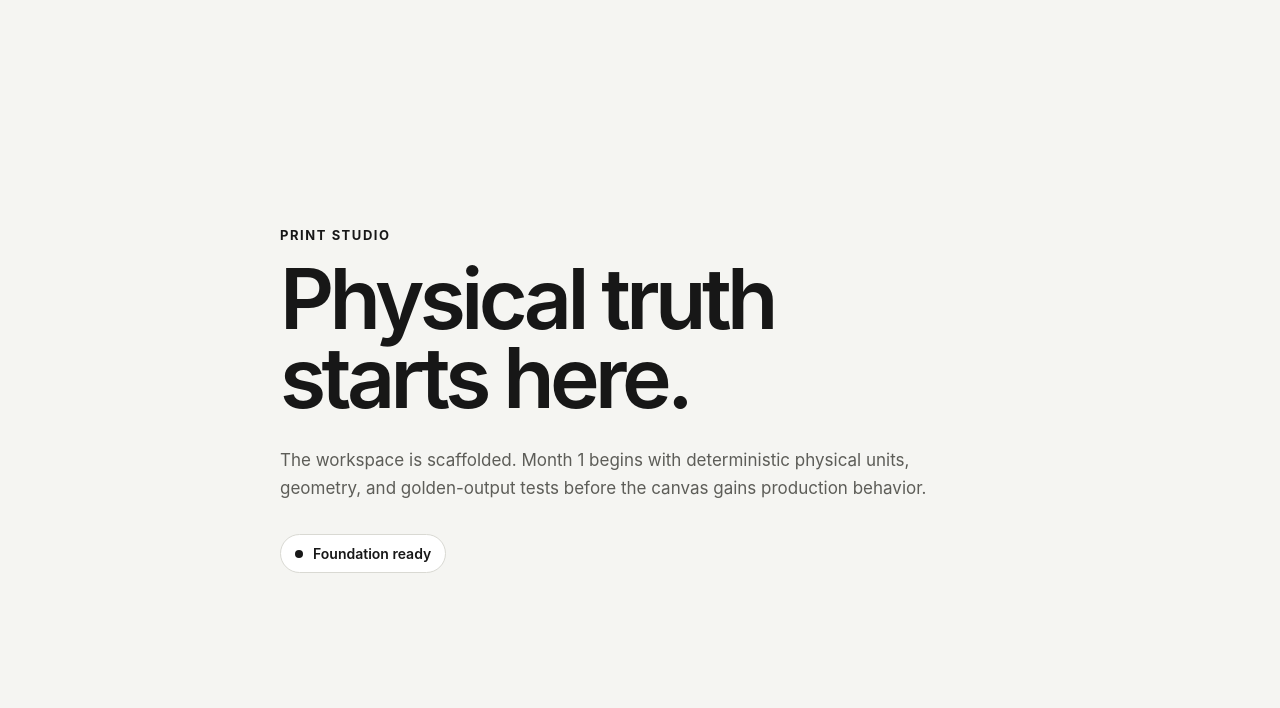
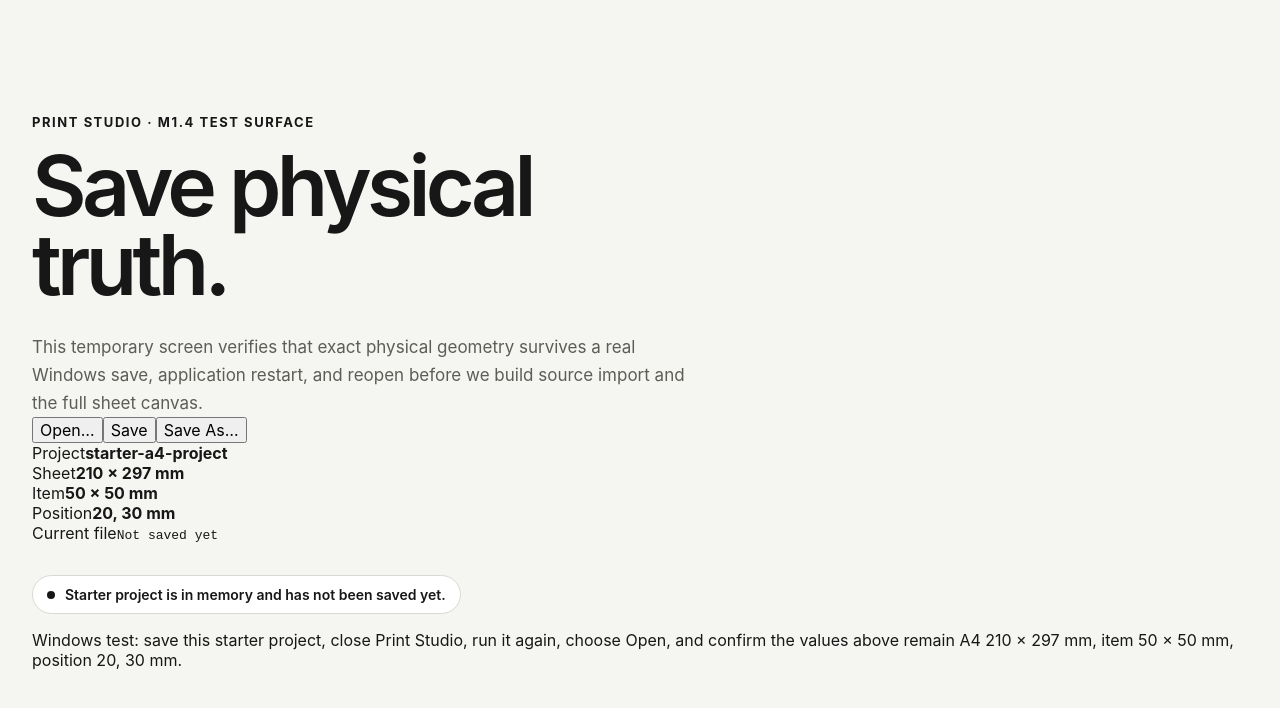
Before and after one commit to shahgul/print-studio, a React (Vite) app in the folder apps/desktop/: page / in a window 1280 px wide. Shown: the top 708 px of the page. Built offline with nearby package versions, Linux system fonts and the light colour scheme.

Commit message:
feat: add project Save and Open test surface

```diff
--- a/apps/desktop/src/App.tsx
+++ b/apps/desktop/src/App.tsx
@@ -1,17 +1,168 @@
+import { open, save } from '@tauri-apps/plugin-dialog';
+import { ProjectPersistence } from '@print-studio/project-file';
+import { useMemo, useState } from 'react';
+
+import { createTauriProjectTextStore, ensureProjectExtension } from './project-io';
+import { createStarterProject } from './starter-project';
+
+const PROJECT_FILTER = [
+  {
+    name: 'Print Studio Project',
+    extensions: ['printstudio'],
+  },
+];
+
 export function App() {
+  const persistence = useMemo(
+    () => new ProjectPersistence(createTauriProjectTextStore()),
+    [],
+  );
+  const [project, setProject] = useState(createStarterProject);
+  const [projectPath, setProjectPath] = useState<string | null>(null);
+  const [status, setStatus] = useState('Starter project is in memory and has not been saved yet.');
+  const [isBusy, setIsBusy] = useState(false);
+
+  const sheet = project.sheets[0];
+  const item = project.items[0];
+  const placement = sheet?.front.placements[0];
+
+  async function saveTo(path: string) {
+    const normalizedPath = ensureProjectExtension(path);
+    await persistence.save(normalizedPath, project);
+    setProjectPath(normalizedPath);
+    setStatus(`Saved exact project geometry to ${normalizedPath}`);
+  }
+
+  async function handleSaveAs() {
+    setIsBusy(true);
+    try {
+      const selected = await save({
+        title: 'Save Print Studio Project',
+        defaultPath: projectPath ?? `${project.id}.printstudio`,
+        filters: PROJECT_FILTER,
+      });
+
+      if (selected) {
+        await saveTo(selected);
+      }
+    } catch (error) {
+      setStatus(`Save failed: ${String(error)}`);
+    } finally {
+      setIsBusy(false);
+    }
+  }
+
+  async function handleSave() {
+    if (!projectPath) {
+      await handleSaveAs();
+      return;
+    }
+
+    setIsBusy(true);
+    try {
+      await saveTo(projectPath);
+    } catch (error) {
+      setStatus(`Save failed: ${String(error)}`);
+    } finally {
+      setIsBusy(false);
+    }
+  }
+
+  async function handleOpen() {
+    setIsBusy(true);
+    try {
+      const selected = await open({
+        title: 'Open Print Studio Project',
+        multiple: false,
+        directory: false,
+        filters: PROJECT_FILTER,
+      });
+
+      if (typeof selected === 'string') {
+        const restored = await persistence.load(selected);
+        setProject(restored);
+        setProjectPath(selected);
+        setStatus(`Opened ${selected}. Geometry reconstructed from integer micrometres.`);
+      }
+    } catch (error) {
+      setStatus(`Open failed: ${String(error)}`);
+    } finally {
+      setIsBusy(false);
+    }
+  }
+
   return (
     <main className="shell">
-      <section className="hero" aria-labelledby="app-title">
-        <p className="eyebrow">Print Studio</p>
-        <h1 id="app-title">Physical truth starts here.</h1>
-        <p className="lede">
-          The workspace is scaffolded. Month 1 begins with deterministic physical units, geometry,
-          and golden-output tests before the canvas gains production behavior.
+      <section className="project-panel" aria-labelledby="app-title">
+        <div className="project-heading">
+          <div>
+            <p className="eyebrow">Print Studio · M1.4 test surface</p>
+            <h1 id="app-title">Save physical truth.</h1>
+            <p className="lede">
+              This temporary screen verifies that exact physical geometry survives a real Windows
+              save, application restart, and reopen before we build source import and the full
+              sheet canvas.
+            </p>
+          </div>
+
+          <div className="actions" aria-label="Project file actions">
+            <button type="button" onClick={handleOpen} disabled={isBusy}>
+              Open…
+            </button>
+            <button type="button" onClick={handleSave} disabled={isBusy}>
+              Save
+            </button>
+            <button type="button" onClick={handleSaveAs} disabled={isBusy}>
+              Save As…
+            </button>
+          </div>
+        </div>
+
+        <div className="truth-grid">
+          <article>
+            <span>Project</span>
+            <strong>{project.id}</strong>
+          </article>
+          <article>
+            <span>Sheet</span>
+            <strong>
+              {sheet
+                ? `${sheet.definition.size.width.toMillimetres()} × ${sheet.definition.size.height.toMillimetres()} mm`
+                : '—'}
+            </strong>
+          </article>
+          <article>
+            <span>Item</span>
+            <strong>
+              {item
+                ? `${item.size.width.toMillimetres()} × ${item.size.height.toMillimetres()} mm`
+                : '—'}
+            </strong>
+          </article>
+          <article>
+            <span>Position</span>
+            <strong>
+              {placement
+                ? `${placement.origin.x.toMillimetres()}, ${placement.origin.y.toMillimetres()} mm`
+                : '—'}
+            </strong>
+          </article>
+        </div>
+
+        <div className="file-path">
+          <span>Current file</span>
+          <code>{projectPath ?? 'Not saved yet'}</code>
+        </div>
+
+        <div className="status" role="status" aria-live="polite">
+          <span className="status-dot" aria-hidden="true" />
+          {isBusy ? 'Working…' : status}
+        </div>
+
+        <p className="test-note">
+          Windows test: save this starter project, close Print Studio, run it again, choose Open,
+          and confirm the values above remain A4 210 × 297 mm, item 50 × 50 mm, position 20, 30 mm.
         </p>
-        <div className="status" role="status">
-          <span className="status-dot" aria-hidden="true" />
-          Foundation ready
-        </div>
       </section>
     </main>
   );
```
